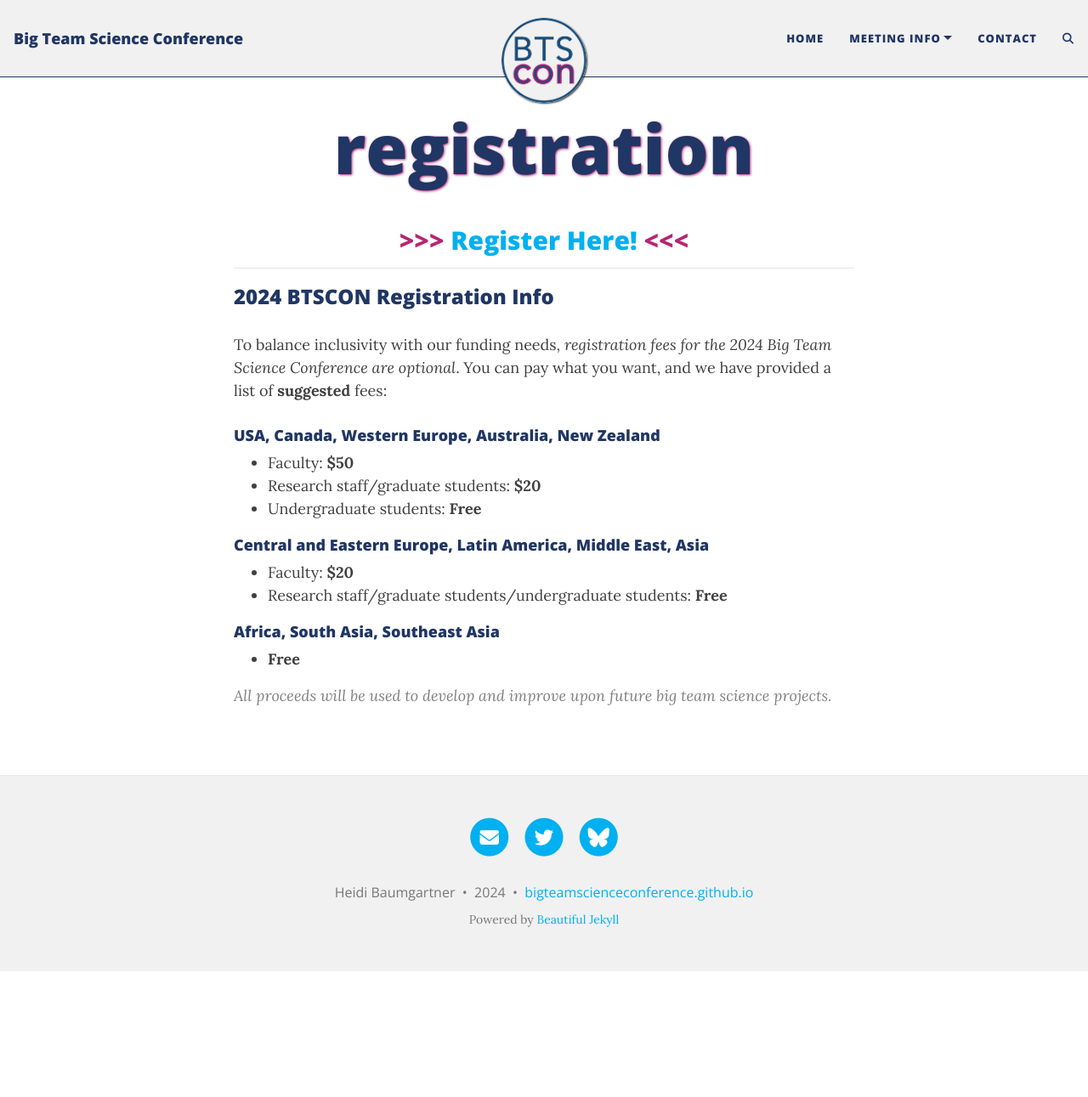
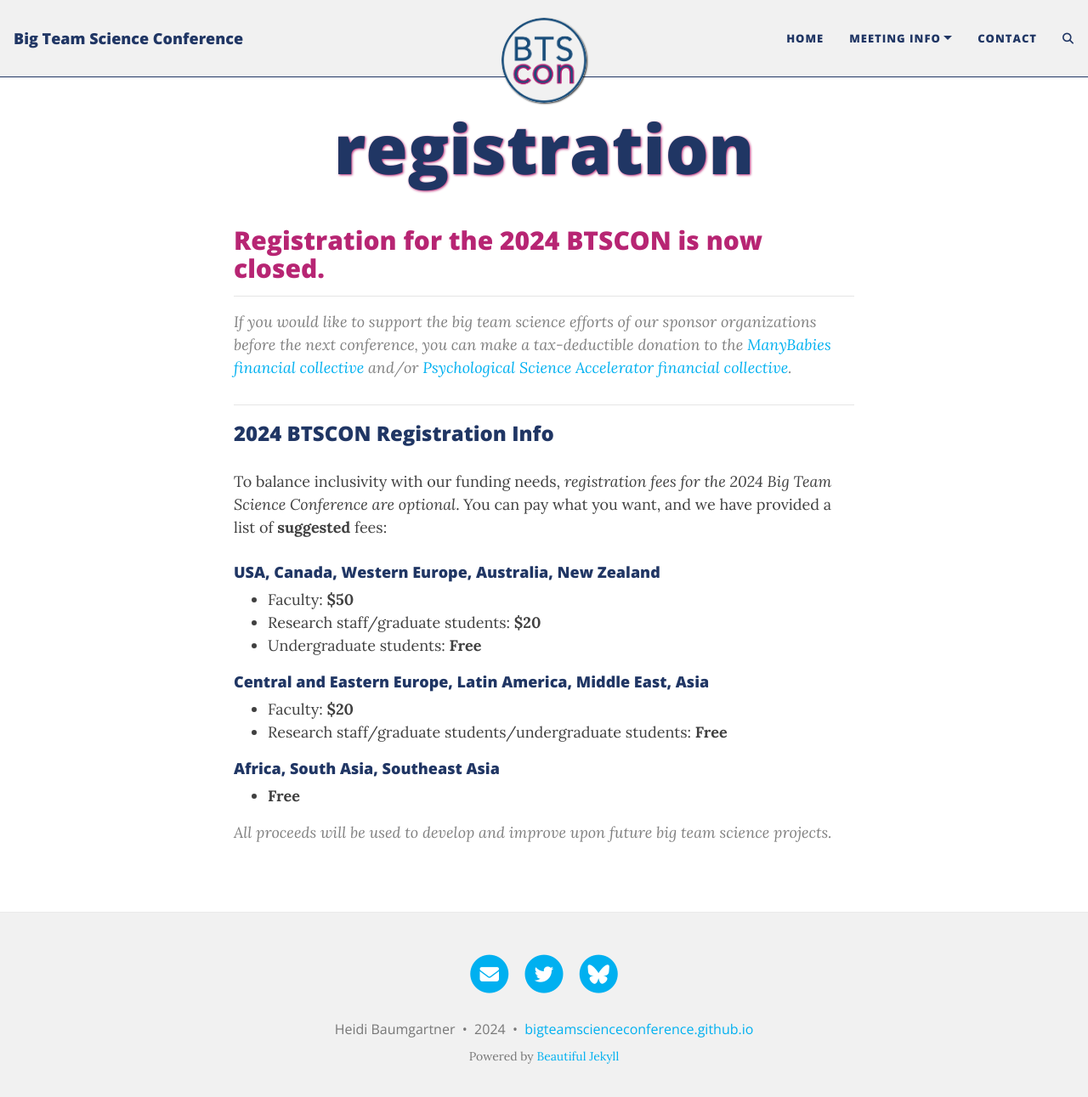
Before and after one commit to bigteamscienceconference/bigteamscienceconference.github.io, a Jekyll site: the page built from registration.md, in a window 1280 px wide and 1304 px high. Shown: the top 1291 px of the window at 85% size. Built offline with Jekyll 4.4.1, drawn with Linux system fonts in a browser that asks for light colours; comment, search, counter and statistics services are not loaded.

Commit message:
post 2024 conference updates

```diff
--- a/registration.md
+++ b/registration.md
@@ -4,14 +4,16 @@ title: registration
 ---
 
 
+<!--
 <h2 align="center"> >>> <a href="https://harrisburgu.qualtrics.com/jfe/form/SV_0p7XbKBocKmZfD0" target="_blank">Register Here!</a> <<< </h2>
+-->
+<h2>Registration for the 2024 BTSCON is now closed.</h2>
+
+***
 
 
-<!--
-***
+> If you would like to support the big team science efforts of our sponsor organizations before the next conference, you can make a tax-deductible donation to the [ManyBabies financial collective](https://opencollective.com/manybabiesoce) and/or [Psychological Science Accelerator financial collective](https://psysciacc.org/).
 
-> If you would like to support the big team science efforts of our sponsor organizations before the next conference, you can make a tax-deductible donation to the [ManyBabies financial collective](https://opencollective.com/manybabiesoce) and/or [Psychological Science Accelerator financial collective](https://opencollective.com/psysciacc).
--->
 
 ***
 
```
Also changed, not shown: index.md (+1 -2 lines), program.md (+1 -1 lines), README.md.
